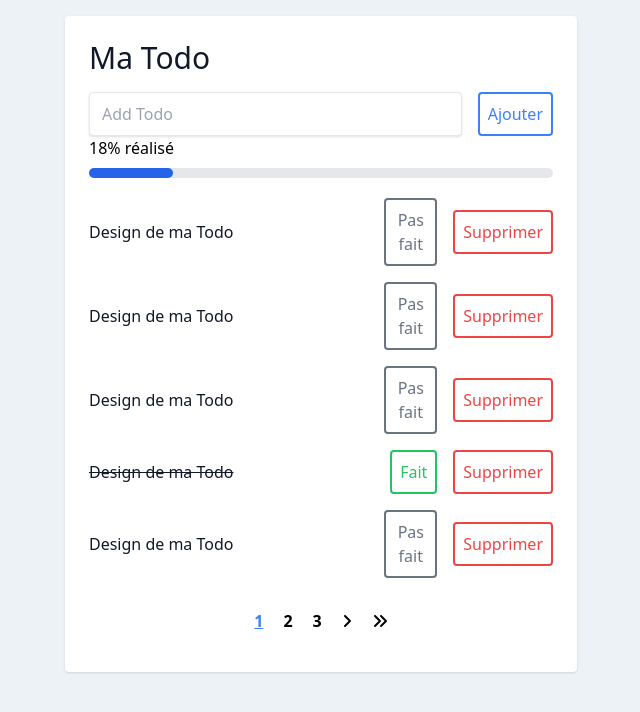
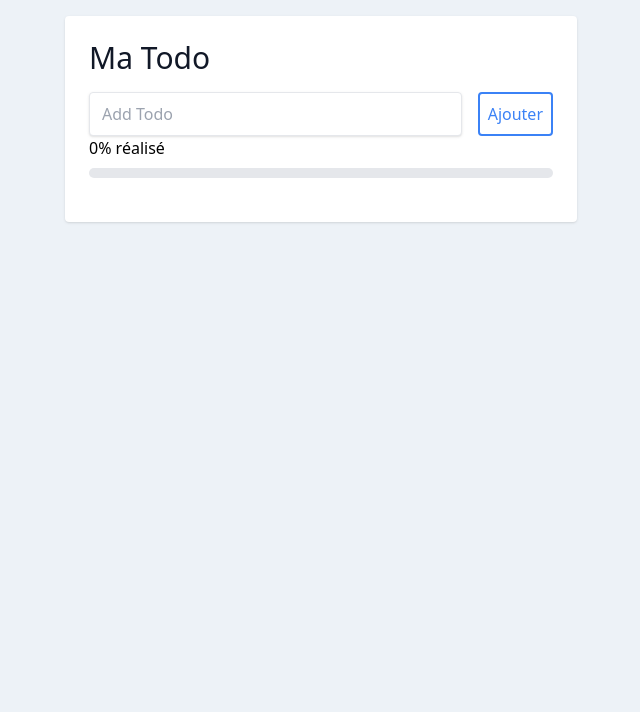
Before and after one commit to TristanShz/ToDoApp-VueJS, a Vue app: page / in a window 1280 px wide. Shown: the top 712 px of the page, without its empty margins (319-959 px from the left). Built offline with nearby package versions, Linux system fonts and the light colour scheme.

Commit message:
✨ Localstorage feature

```diff
--- a/src/App.vue
+++ b/src/App.vue
@@ -85,5 +85,24 @@ export default {
       this.editingId = todoId;
     },
   },
+  mounted: function () {
+    this.$nextTick(function () {
+      let id = 1;
+      while (localStorage.getItem(id)) {
+        try {
+          let newTodo = JSON.parse(localStorage.getItem(id));
+          this.$store.state.todos.unshift({
+            id: newTodo.id,
+            done: newTodo.done,
+            description: newTodo.description,
+          });
+        } catch (e) {
+          localStorage.removeItem(id);
+        }
+
+        id++;
+      }
+    });
+  },
 };
 </script>
--- a/src/components/TodoCard.vue
+++ b/src/components/TodoCard.vue
@@ -13,7 +13,12 @@
           class="shadow appearance-none border rounded w-full py-2 px-3 mr-4 text-gray-700"
         />
         <button
-          @click="toggleEditId(undefined)"
+          @click="
+            () => {
+              toggleEditId(undefined);
+              $store.dispatch('saveTodo', todo.id);
+            }
+          "
           class="flex p-2 ml-2 border-2 rounded text-blue-500 border-blue-500 hover:text-white hover:bg-blue-500"
         >
           Valider
@@ -37,7 +42,12 @@
             ? 'text-green-500 border-green-500 hover:bg-green-500'
             : 'text-gray-500 border-gray-500 hover:bg-gray-500',
         ]"
-        @click="todo.done = !todo.done"
+        @click="
+          () => {
+            $store.dispatch('doneTodo', todo.id);
+            $store.dispatch('saveTodo', todo.id);
+          }
+        "
       >
         {{ todo.done ? "Fait" : "Pas fait" }}
       </button>
--- a/src/store/index.js
+++ b/src/store/index.js
@@ -5,80 +5,36 @@ Vue.use(Vuex);
 
 const store = new Vuex.Store({
   state: {
-    todos: [
-      {
-        id: 11,
-        done: false,
-        description: "Design de ma Todo",
-      },
-      {
-        id: 10,
-        done: false,
-        description: "Design de ma Todo",
-      },
-      {
-        id: 9,
-        done: false,
-        description: "Design de ma Todo",
-      },
-      {
-        id: 8,
-        done: true,
-        description: "Design de ma Todo",
-      },
-      {
-        id: 7,
-        done: false,
-        description: "Design de ma Todo",
-      },
-      {
-        id: 6,
-        done: false,
-        description: "Design de ma Todo",
-      },
-      {
-        id: 5,
-        done: false,
-        description: "Design de ma Todo",
-      },
-      {
-        id: 4,
-        done: false,
-        description: "Design de ma Todo",
-      },
-      {
-        id: 3,
-        done: false,
-        description: "Design de ma Todo",
-      },
-      {
-        id: 2,
-        done: false,
-        description: "Design de ma Todo",
-      },
-      {
-        id: 1,
-        done: true,
-        description: "Design de ma Todo",
-      },
-    ],
+    todos: [],
   },
   getters: {
     todoId(state) {
       if (state.todos.length) return state.todos[0].id + 1;
       else return 1;
     },
+    getTodoById: (state) => (id) => {
+      return state.todos.find((todo) => todo.id === id);
+    },
   },
   mutations: {
     addTodo(state, newTodo) {
       state.todos.unshift(newTodo);
+      localStorage.setItem(newTodo.id, JSON.stringify(newTodo));
     },
 
-    removeTodo(state, id) {
+    removeTodo(state, todo) {
       state.todos.splice(
-        state.todos.findIndex((todo) => todo.id === id),
+        state.todos.findIndex((findTodo) => findTodo.id === todo.id),
         1
       );
+      localStorage.removeItem(todo.id);
+    },
+    saveTodo(state, todo) {
+      localStorage.setItem(todo.id, JSON.stringify(todo));
+    },
+    doneTodo(state, todo) {
+      console.log(todo);
+      todo.done = !todo.done;
     },
   },
 
@@ -94,7 +50,19 @@ const store = new Vuex.Store({
     },
 
     removeTodo(context, id) {
-      context.commit("removeTodo", id);
+      context.commit("removeTodo", this.getters.getTodoById(id));
+    },
+
+    doneTodo(context, id) {
+      context.commit("doneTodo", this.getters.getTodoById(id));
+    },
+
+    saveTodo(context, id) {
+      context.commit("saveTodo", this.getters.getTodoById(id));
+    },
+
+    getTodoById(context, id) {
+      context.commit("getTodoById", this.getters.getTodoById(id));
     },
   },
 });
```
